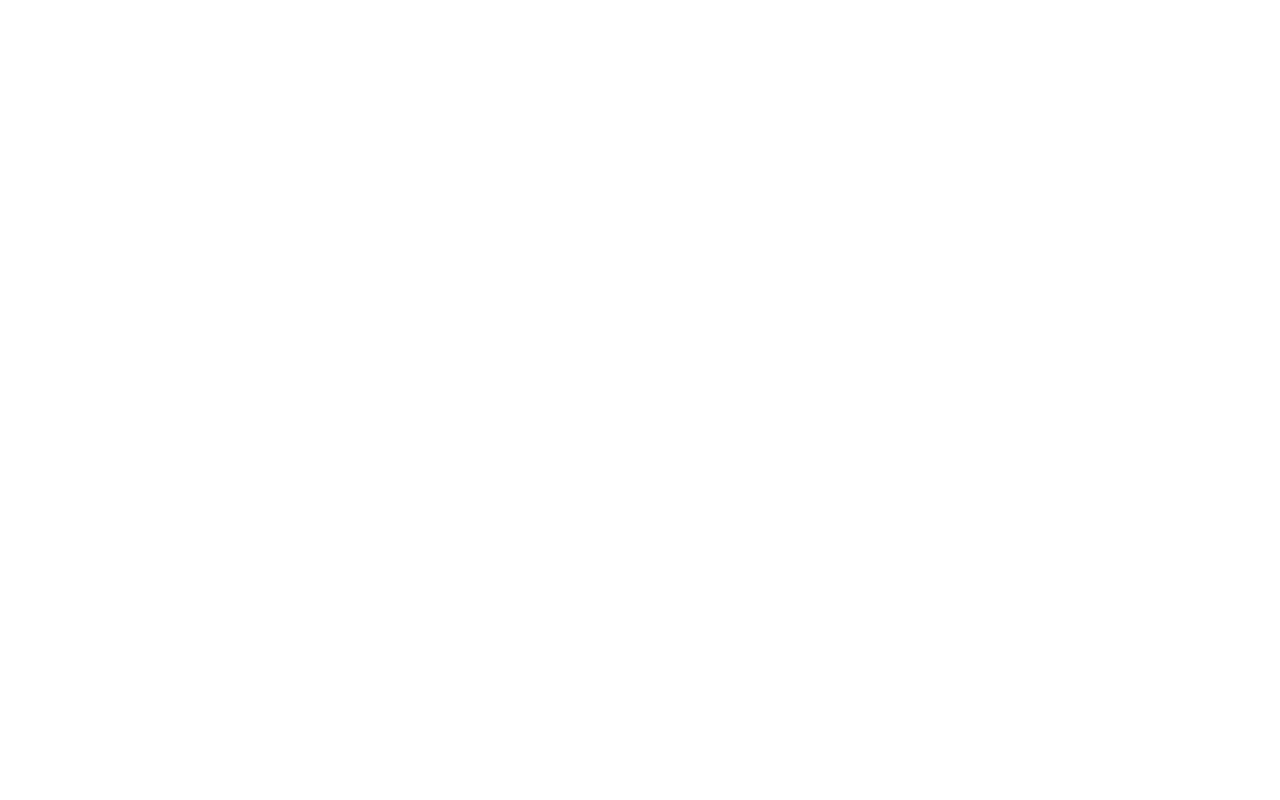
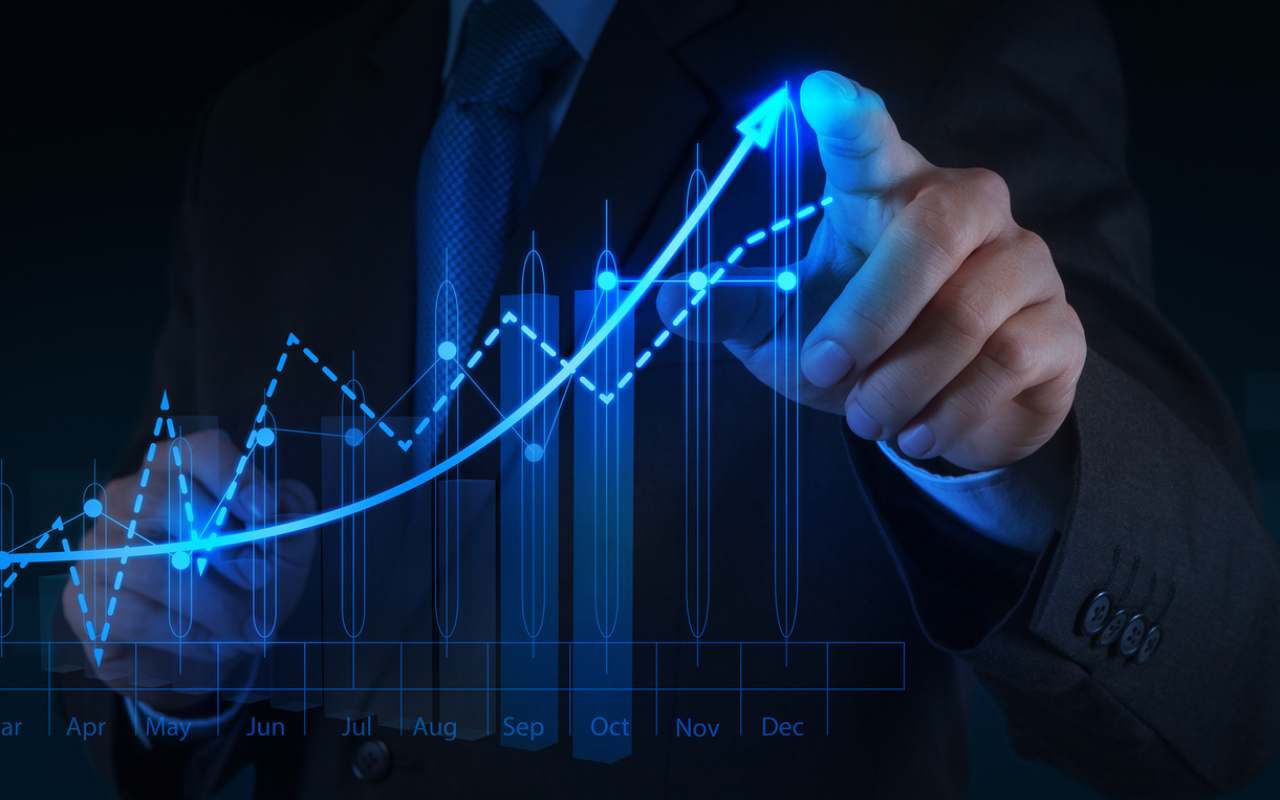
Before and after one commit to FrancoStino/Creare-un-men-responsive-e-la-funzionalit-di-ricerca, a website: page index.html in a window 1280 px wide. Drawn offline with Linux system fonts and the light colour scheme.

Commit message:
Update background image path to use PNG format

```diff
--- a/assets/css/style.css
+++ b/assets/css/style.css
@@ -15,6 +15,6 @@ body {
 div#bg {
   width: 100vw;
   height: 100vh;
-  background: url("assets/img/bg.jpg") no-repeat center center fixed;
+  background: url("/assets/img/bg.png") no-repeat center center fixed;
   background-size: cover;
 }
```
